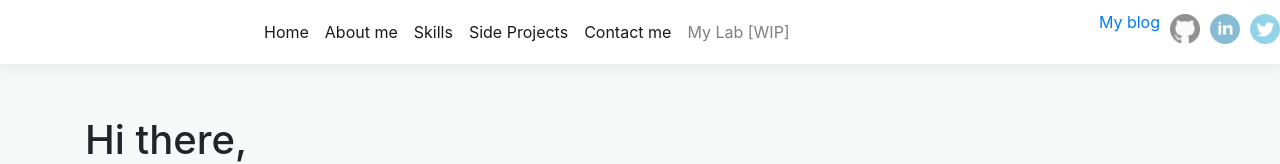
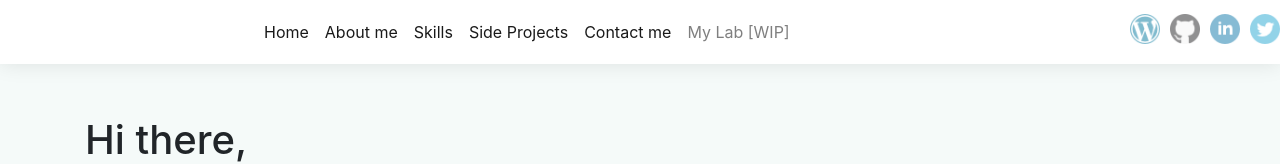
Before and after one commit to Gedev/portfolio, a Gatsby site: page / in a window 1280 px wide. Shown: the top 164 px of the page. Built offline with nearby package versions, Linux system fonts and the light colour scheme; Gatsby itself is replaced by a stand-in of ours.

Commit message:
Add wordpress logo to the header

```diff
--- a/src/components/header.js
+++ b/src/components/header.js
@@ -8,6 +8,8 @@ import NavbarCollapse from "react-bootstrap/NavbarCollapse";
 import githubLogo from "../images/software-development-logos/png/010-github.png";
 import linkedinLogo from "../images/1384004-social-media/png/010-linkedin.png";
 import twitterLogo from "../images/1384004-social-media/png/013-twitter.png";
+import wordpressLogo from "../images/1384004-social-media/png/wordpress.png";
+
 
 const Header = ({ siteTitle }) => (
   <header>
@@ -52,7 +54,7 @@ const Header = ({ siteTitle }) => (
 
         <Nav as="ul" id="navLogos">
           <p >
-            <a href="https://gedev346235801.wordpress.com">My blog</a>
+            <a href="https://gedev346235801.wordpress.com"><img src={wordpressLogo} alt="wordpressLogo" /></a>
             <a href="https://github.com/Gedev"><img src={githubLogo} alt="html5Logo" /></a>
             <a href="https://www.linkedin.com/in/gerald-devreux-57940413b" target="_blank" rel="noopener noreferrer"><img src={linkedinLogo} alt="linkedinLogo" /></a>
             <a href="https://twitter.com/Gedev5" target="_blank" rel="noopener noreferrer"><img src={twitterLogo} alt="twitterLogo" /></a>
```
Also changed, not shown: src/images/1384004-social-media/png/wordpress.png (added).
